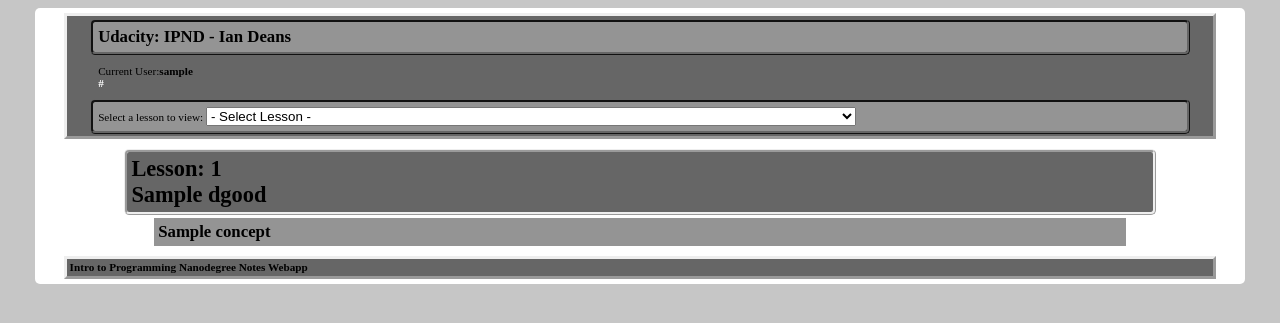
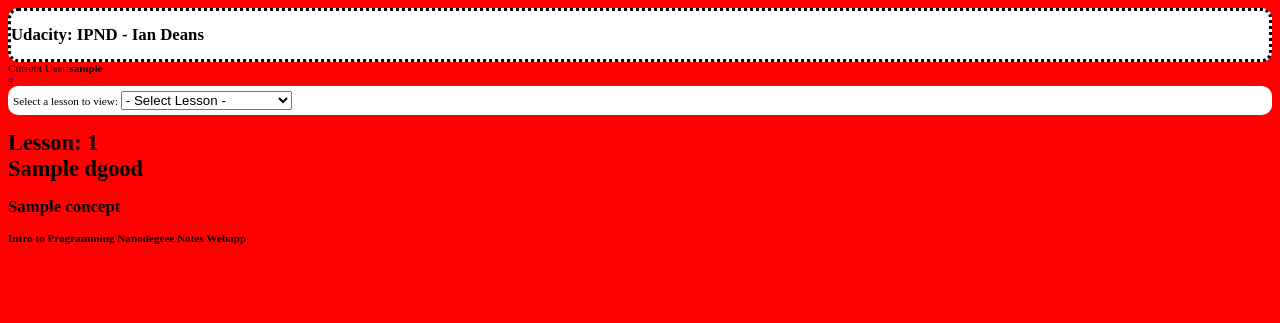
Before and after one commit to fryymann715/notesapp, a Python web app: template templates/lessons.html in a window 1280 px wide. Shown: the top 323 px of the page. Run offline with Jinja, Linux system fonts and the light colour scheme; the template is opened without the code that fills it: most values are stand-ins (such as "Sample title", 1, 10 or a date in 2020).

Commit message:
10/22/2015 1:10am
Wrapping it up for the night, things left to do:

- Fix spacing of content in concepts.
- Adjust colors for layout
- Fix lesson 1 and 2 notes
- clean out old base.html and stylesheet
- Look into layering stylesheets to make it easier to find
     specific entries.
- Add ability for notes to be added for specific concepts within each lesson
     and to be operated in a pop up window of sorts. Similar to alert
     box but maybe something a little more sophisticated.

```diff
--- a/noteclasses.py
+++ b/noteclasses.py
@@ -16,6 +16,8 @@
         lesson_text = lessonlib.get_lesson_text(lesson_number)
         self.name = lessonlib.get_lesson_name(lesson_text)
         self.concepts = lessonlib.fill_concepts(lesson_text, lessonlib.get_num_of_concepts(lesson_text), str(lesson_number))
+
+
 
 
 # This is the class that holds all the 'goods' in one object to make
--- /dev/null
+++ b/stylesheets/desktop-style.css
@@ -0,0 +1,21 @@
+body {
+    background-color: red;
+    font-size: 70%;
+}
+
+#title-bar {
+    background-color:    white;
+    border-style: dotted;
+    border-radius: 10px;
+}
+
+#lesson-select-bar {
+    background-color: white;
+    border-radius: 10px;
+    padding: 5px;
+
+#lesson-row {
+    background-color: white;
+    border-radius: 10px;
+    border-style: dotted;
+}
--- a/stylesheets/responsive-layout-1.css
+++ b/stylesheets/responsive-layout-1.css
@@ -155,3 +155,7 @@
 .col-5 {
 	width: 100%;
 }
+
+.concept:hover {
+	cursor: crosshair;
+}
--- a/templates/new-base.html
+++ b/templates/new-base.html
@@ -3,7 +3,8 @@
     <head>
         <meta charset="UTF-8">
         <meta name="viewport" content="width=device-width, initial-scale=1">
-        <link href="/stylesheets/responsive-layout-1.css" rel="stylesheet" type="text/css">
+        <link media="(max-width: 700px)" href="/stylesheets/responsive-layout-1.css" rel="stylesheet" type="text/css">
+        <link media="(min-width: 700px)" href="/stylesheets/desktop-style.css" rel="stylesheet" type="text/css">
         <title>Ian's Notes</title>
     </head>
     <body>
```
